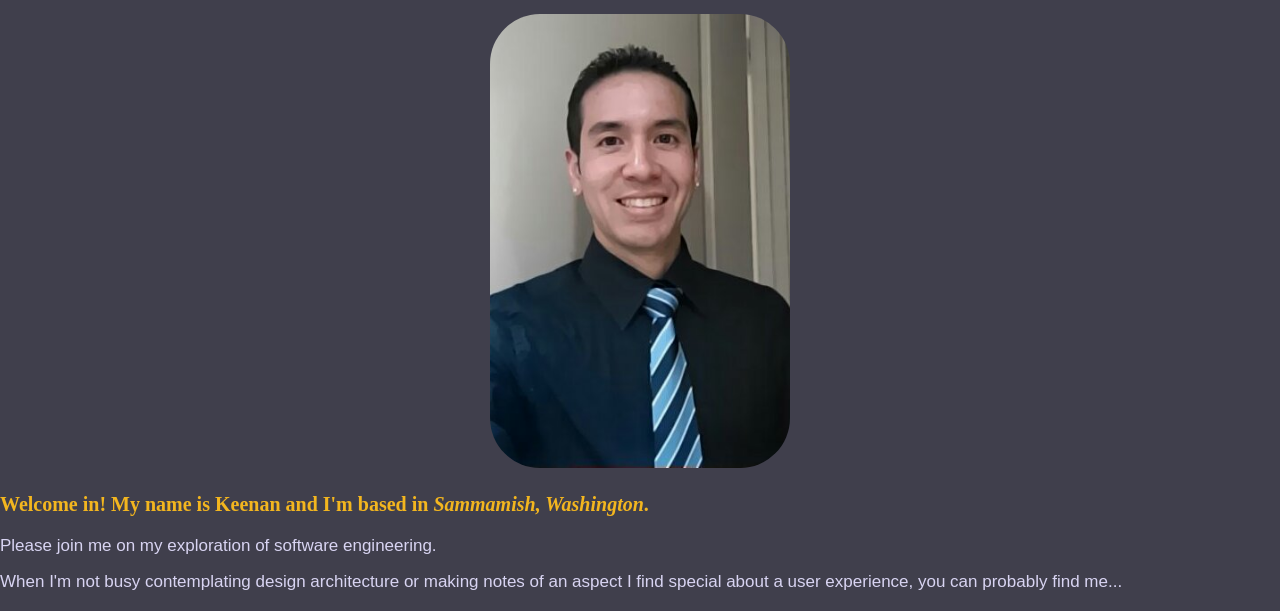
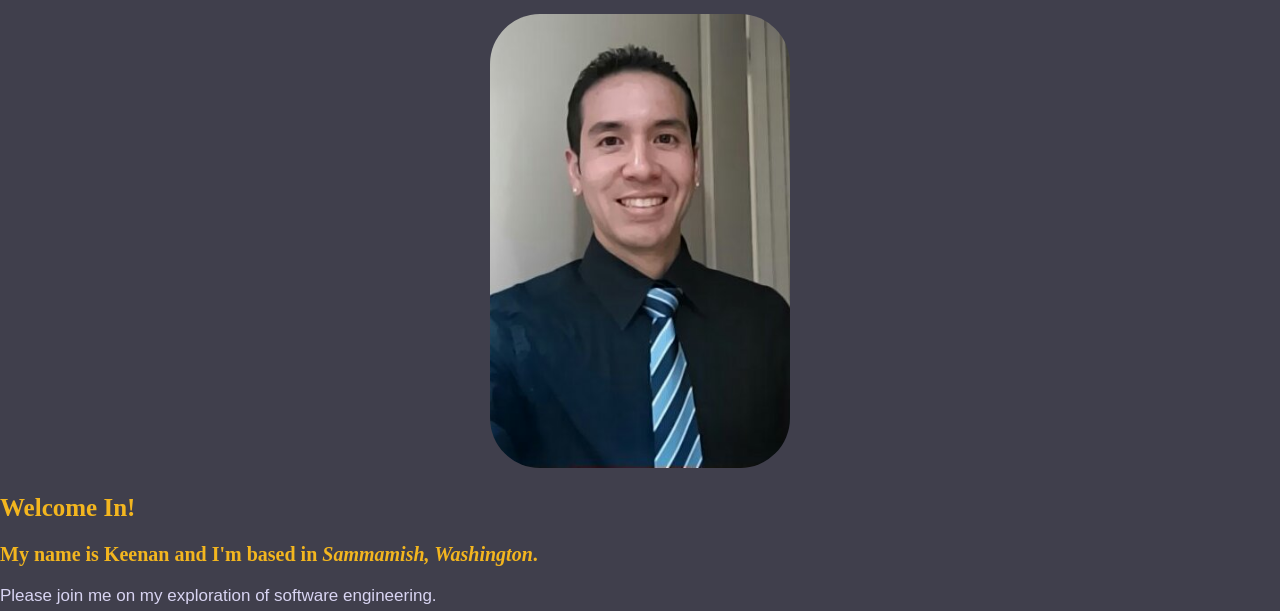
Before and after one commit to keenan-a-dev/online-business-card, a plain HTML site: page index.html in a window 1280 px wide. Shown: the part 111-722 px from the top of the page. Drawn offline with nearby package versions, Linux system fonts and the light colour scheme.

Commit message:
Add files via upload

```diff
--- a/index.html
+++ b/index.html
@@ -25,9 +25,10 @@
 
 <!-- INTRO SECTION -->
     <article>
+      <h2>Welcome In!</h2>
       <div>
         <section>
-          <h3>Welcome in! My name is <strong>Keenan</strong> and I'm based in <em>Sammamish, Washington</em>.</h3>
+          <h3>My name is <strong>Keenan</strong> and I'm based in <em>Sammamish, Washington</em>.</h3>
           <p>Please join me on my exploration of software engineering.</p>
           <p>When I'm not busy contemplating design architecture or making notes of an aspect I find special
         about a user experience, you can probably find me...</p>
--- a/style.css
+++ b/style.css
@@ -6,9 +6,6 @@
 
 @import url('https://fonts.googleapis.com/css?family=Cardo');
 @import url('https://fonts.googleapis.com/css?family=Nunito');
-
-
-/* color pallate selected with coolors web app */
 
 /* high level selectors */
 
@@ -47,6 +44,12 @@ header h2 {
   font-size: 25px;
   color: #403F4C;
   margin: 0px;
+}
+
+h2 {
+  font-family: Cardo, serif;
+  font-size: 25px;
+  color: #F3B61F;
 }
 
 h3 {
```
